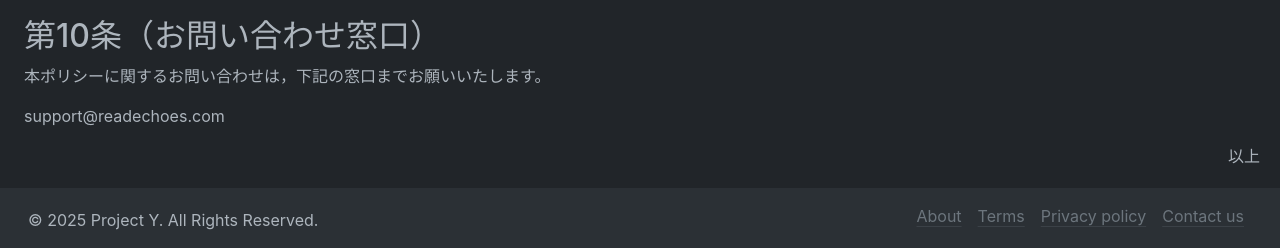
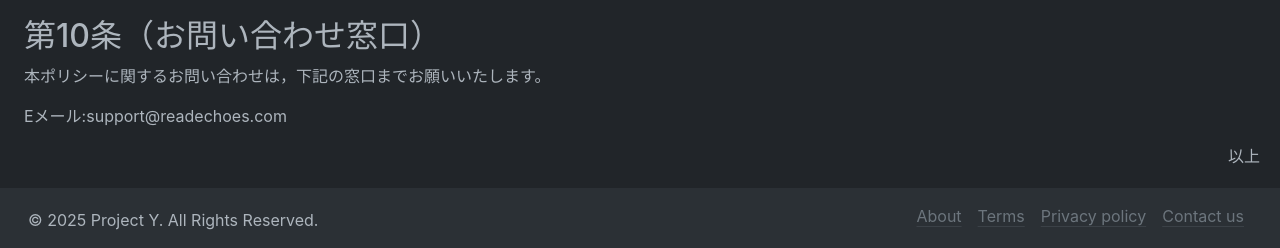
Before and after one commit to dsatoh20/ReadEchoes, a Django app: page /accounts/policy in a window 1280 px wide. Shown: the part 2116-2364 px from the top of the page. Run offline with Django 4.2, Linux system fonts and the light colour scheme; data that the repository does not hold is empty; some libraries are stand-ins or nearby versions.

Commit message:
アットマークを文字コードに置き換え

```diff
--- a/templates/policy.html
+++ b/templates/policy.html
@@ -88,7 +88,7 @@
       <h2>第10条（お問い合わせ窓口）</h2>
       <p>本ポリシーに関するお問い合わせは，下記の窓口までお願いいたします。</p>
       <p>
-        support@readechoes.com</p>
+        Eメール:support&#64;readechoes.com</p>
       <p class="tR text-end">以上</p>
     </section>
     <!--/.wrapHINAGATA-->
```
